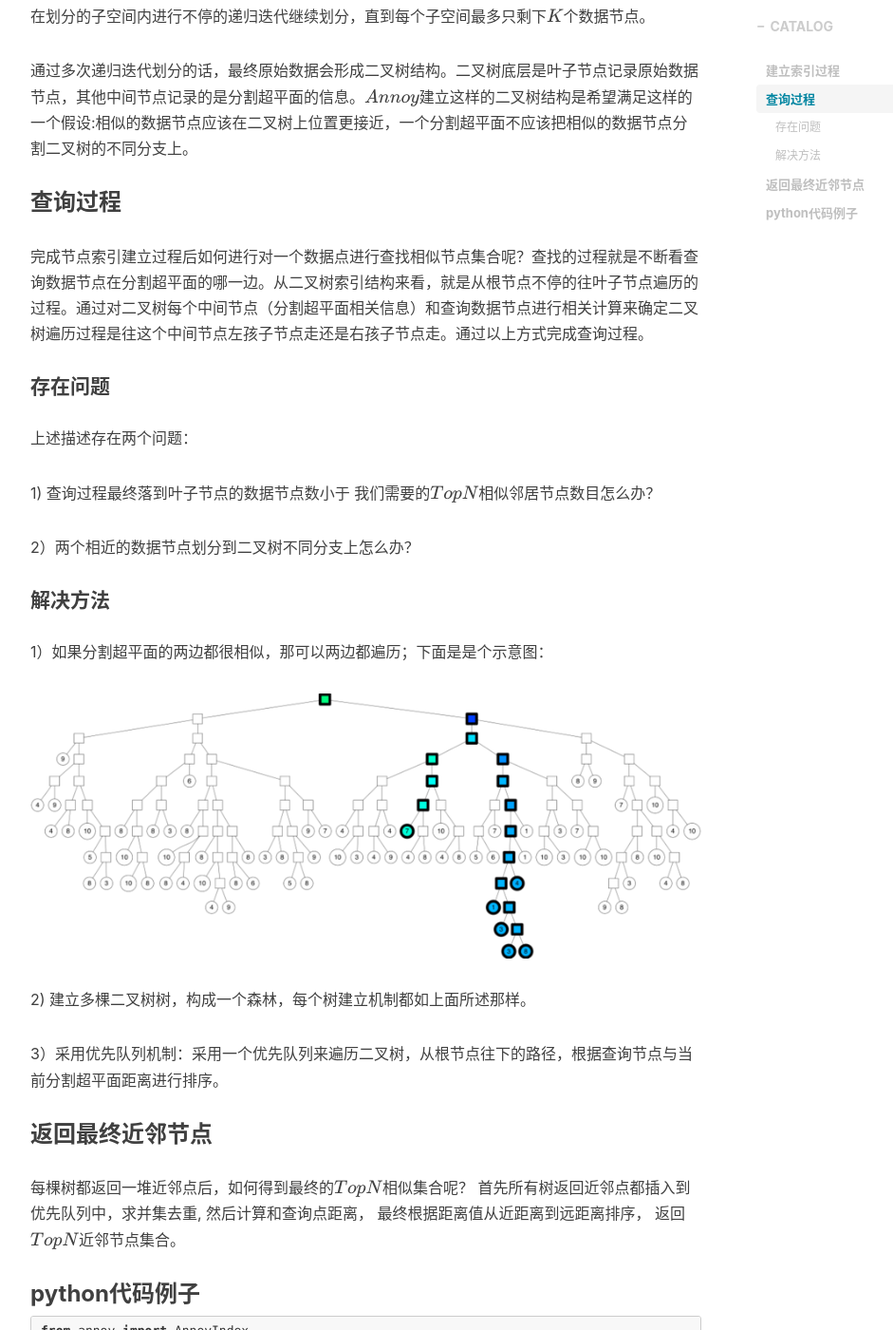
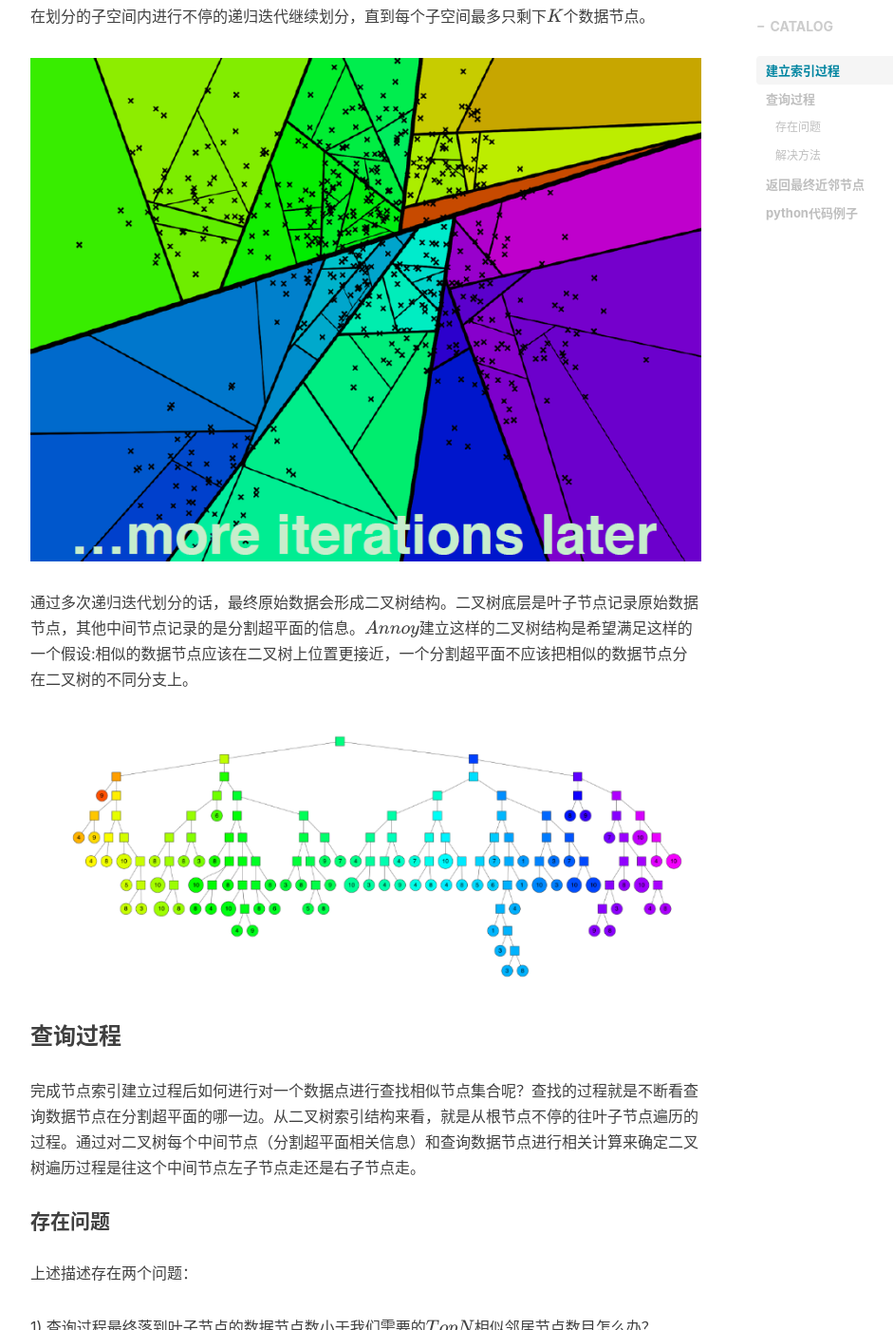
Before and after one commit to msg901216/msg901216.github.io, a Jekyll site: the page built from _posts/2018-09-07-annoy-learn.md, in a window 1280 px wide and 1400 px high, scrolled down 1557 px. Shown: the whole window at 95% size, without its empty margins (233-1174 px from the left). Built offline with Jekyll 4.4.1, drawn with Linux system fonts in a browser that asks for light colours; nearby versions of some CDN libraries; formulas are drawn with MathJax 3; comment, search, counter and statistics services are not loaded.

Commit message:
Update 2018-09-07-annoy-learn.md

```diff
--- a/_posts/2018-09-07-annoy-learn.md
+++ b/_posts/2018-09-07-annoy-learn.md
@@ -26,17 +26,21 @@ $$Annoy$$的目标是建立一个数据结构，使得查询一个点的最近
 
 在划分的子空间内进行不停的递归迭代继续划分，直到每个子空间最多只剩下$$K$$个数据节点。
 
-通过多次递归迭代划分的话，最终原始数据会形成二叉树结构。二叉树底层是叶子节点记录原始数据节点，其他中间节点记录的是分割超平面的信息。$$Annoy$$建立这样的二叉树结构是希望满足这样的一个假设:相似的数据节点应该在二叉树上位置更接近，一个分割超平面不应该把相似的数据节点分割二叉树的不同分支上。
+![最终分割](/img/posts/annoy/split2.png)
+
+通过多次递归迭代划分的话，最终原始数据会形成二叉树结构。二叉树底层是叶子节点记录原始数据节点，其他中间节点记录的是分割超平面的信息。$$Annoy$$建立这样的二叉树结构是希望满足这样的一个假设:相似的数据节点应该在二叉树上位置更接近，一个分割超平面不应该把相似的数据节点分在二叉树的不同分支上。
+
+![树状结构](/img/posts/annoy/split3.png)
 
 ### 查询过程
 
-完成节点索引建立过程后如何进行对一个数据点进行查找相似节点集合呢？查找的过程就是不断看查询数据节点在分割超平面的哪一边。从二叉树索引结构来看，就是从根节点不停的往叶子节点遍历的过程。通过对二叉树每个中间节点（分割超平面相关信息）和查询数据节点进行相关计算来确定二叉树遍历过程是往这个中间节点左孩子节点走还是右孩子节点走。通过以上方式完成查询过程。
+完成节点索引建立过程后如何进行对一个数据点进行查找相似节点集合呢？查找的过程就是不断看查询数据节点在分割超平面的哪一边。从二叉树索引结构来看，就是从根节点不停的往叶子节点遍历的过程。通过对二叉树每个中间节点（分割超平面相关信息）和查询数据节点进行相关计算来确定二叉树遍历过程是往这个中间节点左子节点走还是右子节点走。
 
 #### 存在问题
 
 上述描述存在两个问题：
 
-1) 查询过程最终落到叶子节点的数据节点数小于 我们需要的$$TopN$$相似邻居节点数目怎么办？
+1) 查询过程最终落到叶子节点的数据节点数小于我们需要的$$TopN$$相似邻居节点数目怎么办？
 
 2）两个相近的数据节点划分到二叉树不同分支上怎么办？
 
```
Also changed, not shown: other parts of _posts/2018-09-07-annoy-learn.md (+2 -0 lines).
